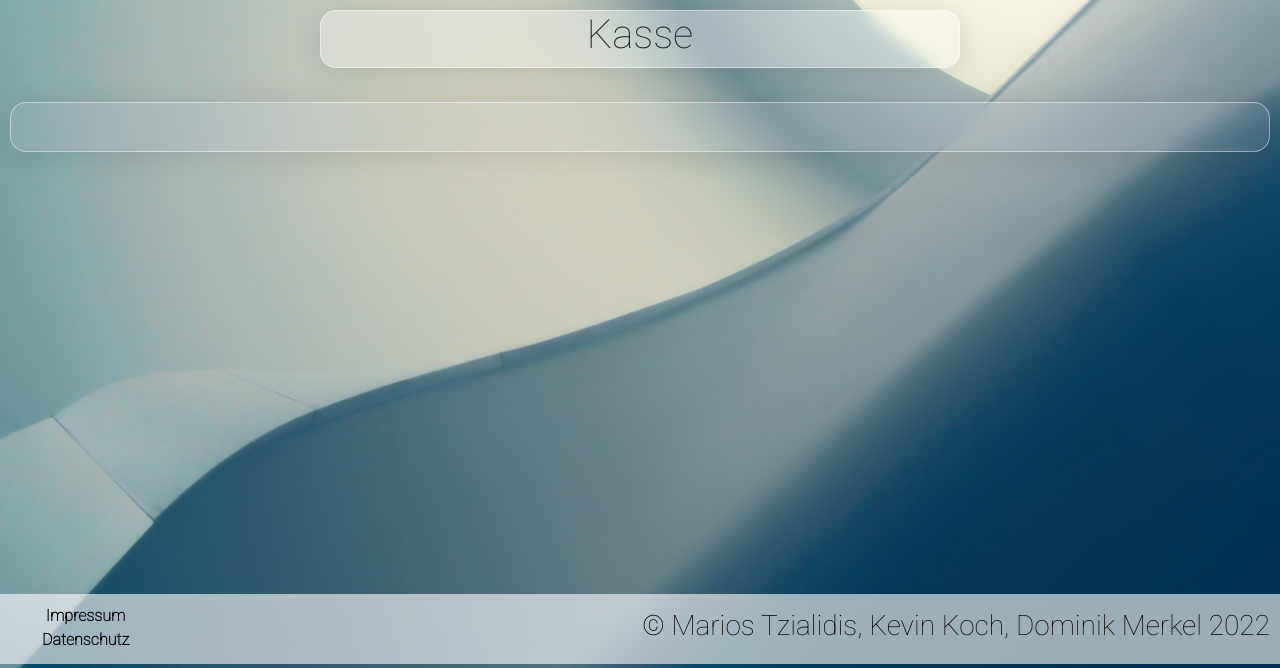
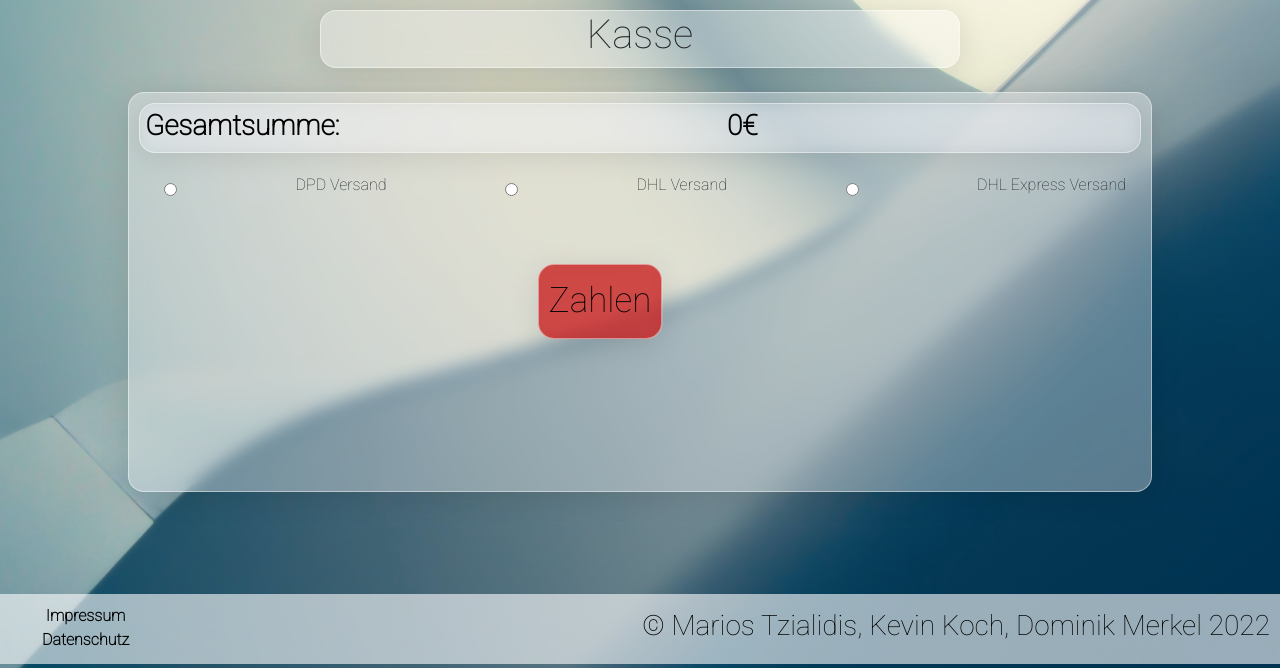
Before and after one commit to whoismarios/Online-Shop-Web-Programmierung, a PHP site: page /php/kasse.php in a window 1280 px wide. Shown: the part 136-804 px from the top of the page. Run offline with PHP 8.4, Linux system fonts and the light colour scheme; some web fonts are replaced.

Commit message:
New Updates

```diff
--- a/css/warenkorb.css
+++ b/css/warenkorb.css
@@ -61,3 +61,14 @@
     -webkit-backdrop-filter: blur(7.5px);
     border: 1px solid rgba(255, 255, 255, 0.45);
 }
+.versandKostenDiv{
+    display: flex;
+    float:none;
+    justify-content: space-between;
+    padding: 10px;
+    margin-left: 15px;
+    margin-right: 15px;
+}
+.versandkosten{
+    margin: 10px;
+}
--- a/php/kasse.php
+++ b/php/kasse.php
@@ -25,8 +25,22 @@
     ?>
 
     <!-- Inhalt -->
-    <div class="kassenAnsicht">
+    <div class="warenkorbDiv">
+        <div class="artikel">
+            <h3 style="font-weight: bold;">Gesamtsumme: </h3>
+            <h3 style="font-weight: bold;">0€</h3>
+            <span></span>
+        </div>
+        <div class="versandKostenDiv">
+            <input class="versandkosten" type="radio" name="versandkosten">DPD Versand</input>
+            <input class="versandkosten" type="radio" name="versandkosten">DHL Versand</input>
+            <input class="versandkosten" type="radio" name="versandkosten">DHL Express Versand</input>
+        </div>
 
+        <br><br>
+        <button class="kasse" onclick="location.href = 'kasse.php';">
+            Zahlen
+        </button>
     </div>
 
 
--- a/php/login.php
+++ b/php/login.php
@@ -43,7 +43,7 @@
             <br>
             <br>
         </form>
-        <button onclick="location.href = 'neuesPasswort.php';" class="neuesPasswort">Passwort vergessen?</button>
+        <button onclick="location.href = 'passwortZurücksetzen.php';" class="neuesPasswort">Passwort vergessen?</button>
     </div>
 
     <br>
--- a/php/registrieren.php
+++ b/php/registrieren.php
@@ -20,7 +20,7 @@
 
     <!-- Login Form -->
     <div class="loginFormDiv">
-        <form role="form" method="post" action="checkReg.php" class="loginForm">
+        <form role="form" method="post" action="checkReg.php" class="loginForm" autocomplete="off">
             <legend class="formText">
                 Registrieren
             </legend>
```
Also changed, not shown: php/checkReg.php (+11 -1 lines), js/slider.js (line endings or trailing spaces).
